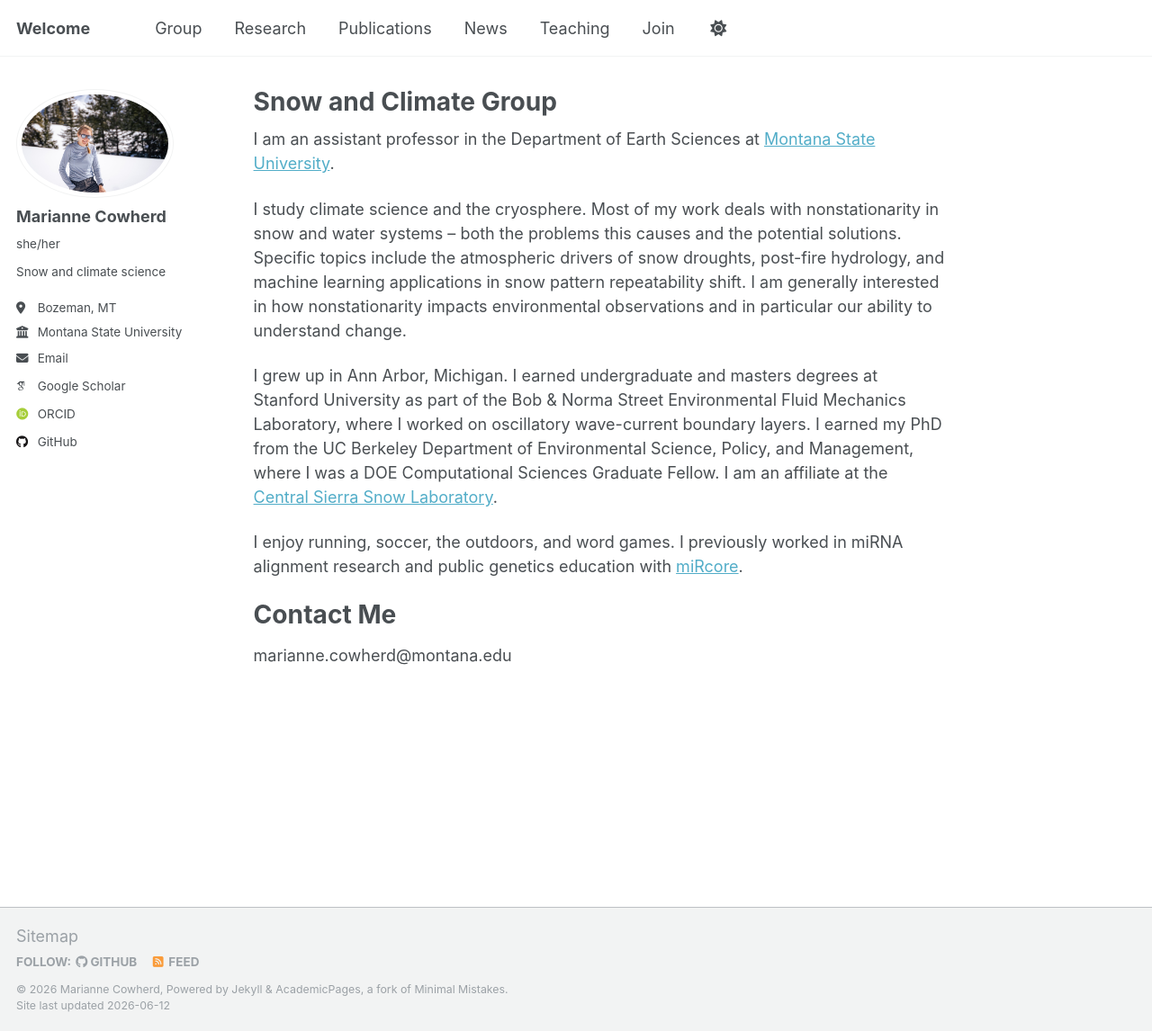
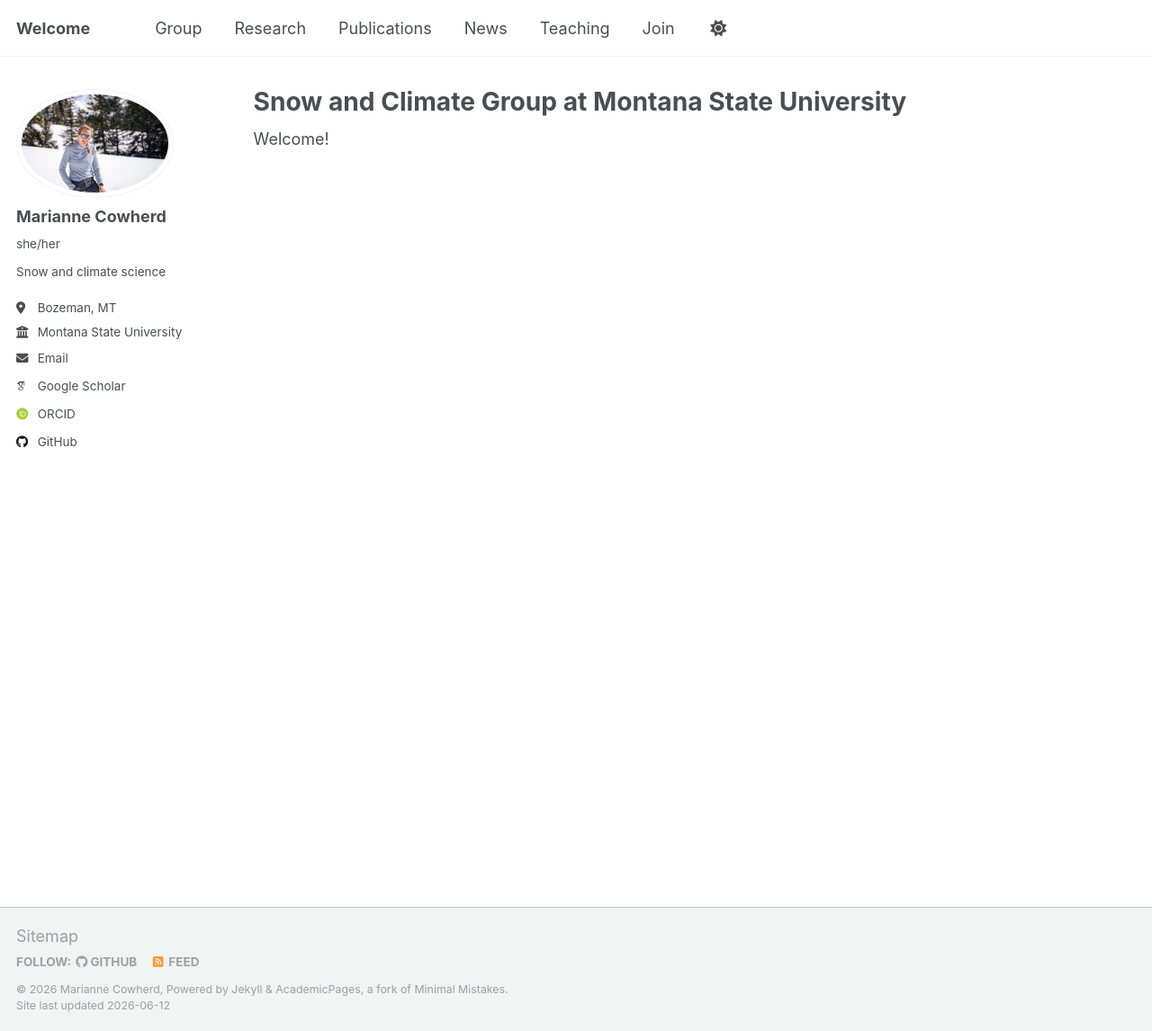
Before and after one commit to mariannecowherd/mariannecowherd.github.io, a Jekyll site: the page built from _pages/about.md, in a window 1280 px wide and 1146 px high. Shown: the whole window at 90% size. Built offline with Jekyll 4.4.1, drawn with Linux system fonts in a browser that asks for light colours; some web fonts are replaced; a script that is not in the unit is left out.

Commit message:
Update about.md

```diff
--- a/_pages/about.md
+++ b/_pages/about.md
@@ -1,22 +1,10 @@
 ---
 permalink: /
-title: "Snow and Climate Group"
+title: "Snow and Climate Group at Montana State University"
 excerpt: "About"
 author_profile: true
 redirect_from:
   - /about/
   - /about.html
 ---
-I am an assistant professor in the Department of Earth Sciences at [Montana State University](https://www.montana.edu/earthsciences/).
-
-I study climate science and the cryosphere. Most of my work deals with nonstationarity in snow and water systems -- both the problems this causes and the potential solutions. Specific topics include the atmospheric drivers of snow droughts, post-fire hydrology, and machine learning applications in snow pattern repeatability shift. I am generally interested in how nonstationarity impacts environmental observations and in particular our ability to understand change.
-
-I grew up in Ann Arbor, Michigan. I earned undergraduate and masters degrees at Stanford University as part of the Bob & Norma Street Environmental Fluid Mechanics Laboratory, where I worked on oscillatory wave-current boundary layers. I earned my PhD from the UC Berkeley Department of Environmental Science, Policy, and Management, where I was a DOE Computational Sciences Graduate Fellow. I am an affiliate at the [Central Sierra Snow Laboratory](https://cssl.berkeely.edu/).
-
-I enjoy running, soccer, the outdoors, and word games. I previously worked in miRNA alignment research and public genetics education with [miRcore](https://mircore.org).
-
-
-
-Contact Me
-======
-marianne.cowherd@montana.edu
+Welcome!
```
